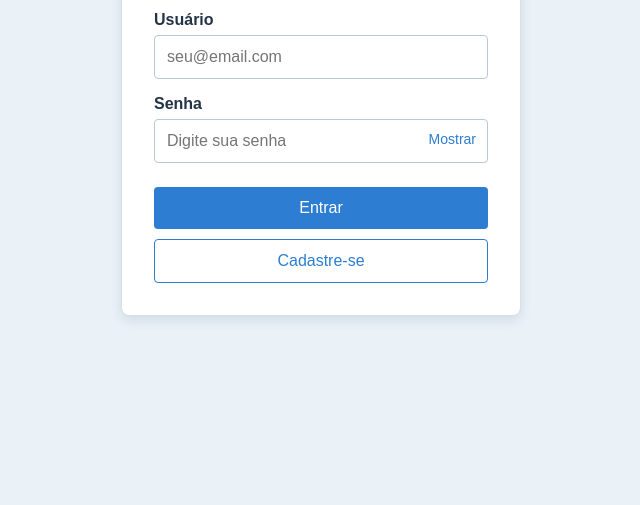
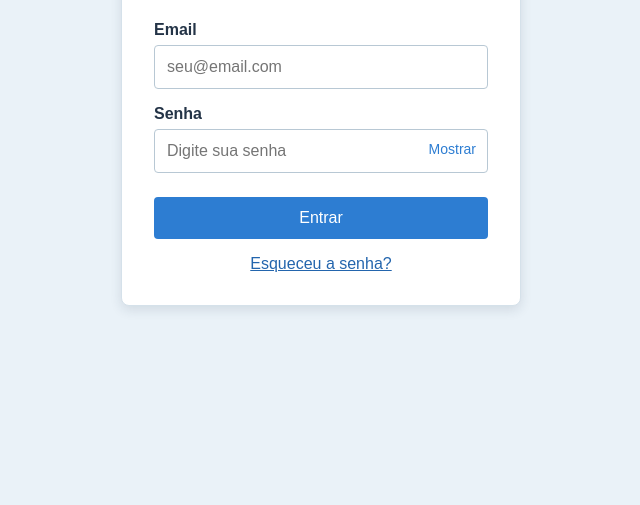
Before and after one commit to vini0926/AVA-educa-SCTEC-project, a website: page login/login.html in a window 1280 px wide. Shown: the part 295-800 px from the top of the page, without its empty margins (319-959 px from the left). Drawn offline with Linux system fonts and the light colour scheme.

Commit message:
Login quase finalizado, falta implementar o auth.js

```diff
--- a/login/login.css
+++ b/login/login.css
@@ -99,18 +99,9 @@ button:hover {
 	background-color: #2365ad;
 }
 
-.botaoCadastro {
+#esqueceuSenha {
 	display: block;
-	padding: 12px;
-	margin-top: 10px;
-	background-color: #ffffff;
-	border: 1px solid #2d7dd2;
-	color: #2d7dd2;
+	margin-top: 16px;
+	color: #2365ad;
 	text-align: center;
-	text-decoration: none;
-	border-radius: 4px;
 }
-
-.botaoCadastro:hover {
-	background-color: #e6f2ff;
-}
--- a/login/login.html
+++ b/login/login.html
@@ -12,7 +12,7 @@
             <h1>Login</h1>
             <p class="subtitulo">Acesse sua conta (via email)</p>
 
-            <label for="email">Usuário</label>
+            <label for="email">Email</label>
             <input type="email" id="email" placeholder="seu@email.com" required>
 
             <label for="senha">Senha</label>
@@ -22,7 +22,7 @@
             </div>
 
             <button type="submit">Entrar</button>
-            <a href="login.html" class="botaoCadastro">Cadastre-se</a>
+            <a href="#" id="esqueceuSenha">Esqueceu a senha?</a>
         </form>
     </main>
 
--- a/login/login.js
+++ b/login/login.js
@@ -1,5 +1,13 @@
 let senha = document.getElementById('senha');
 let mostrarSenha = document.getElementById('mostrarSenha');
+let formulario = document.querySelector('.formulario');
+
+formulario.addEventListener('submit', (evento) => evento.preventDefault());
+
+document.getElementById('esqueceuSenha').addEventListener('click', (evento) => {
+	evento.preventDefault();
+	window.alert('A funcionalidade de recuperação de senha ainda está em desenvolvimento.');
+});
 
 mostrarSenha.addEventListener('click', () => {
 	let senhaVisivel = senha.type === 'text';
```
